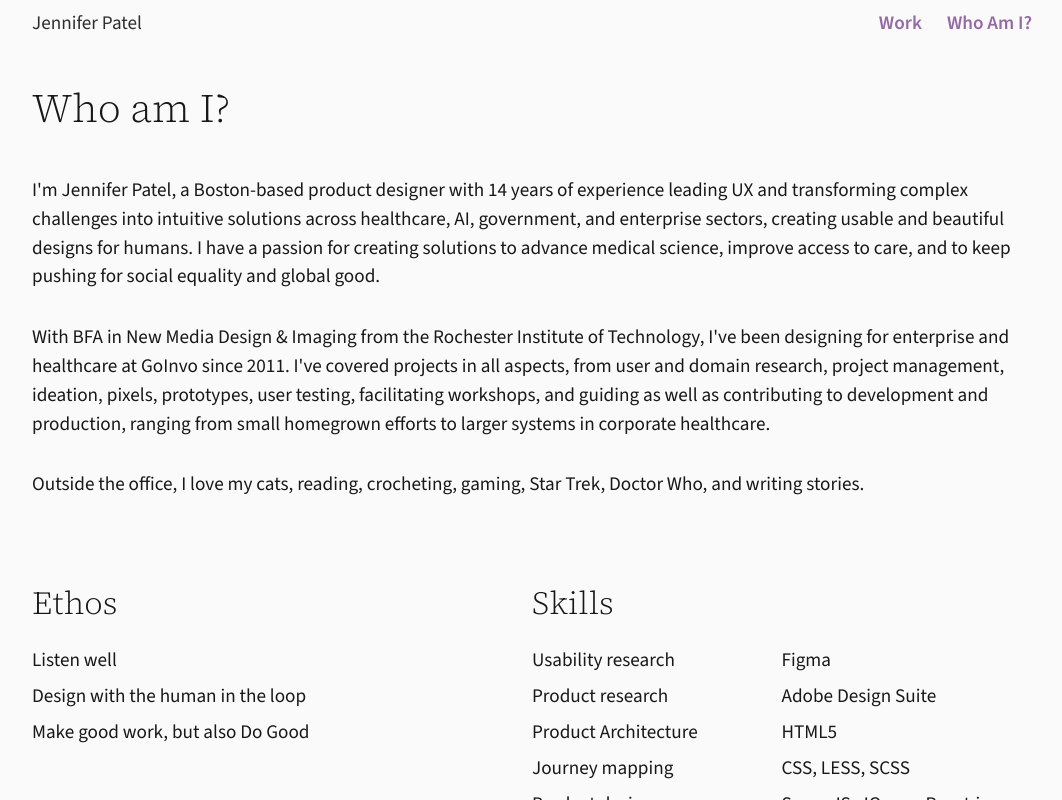
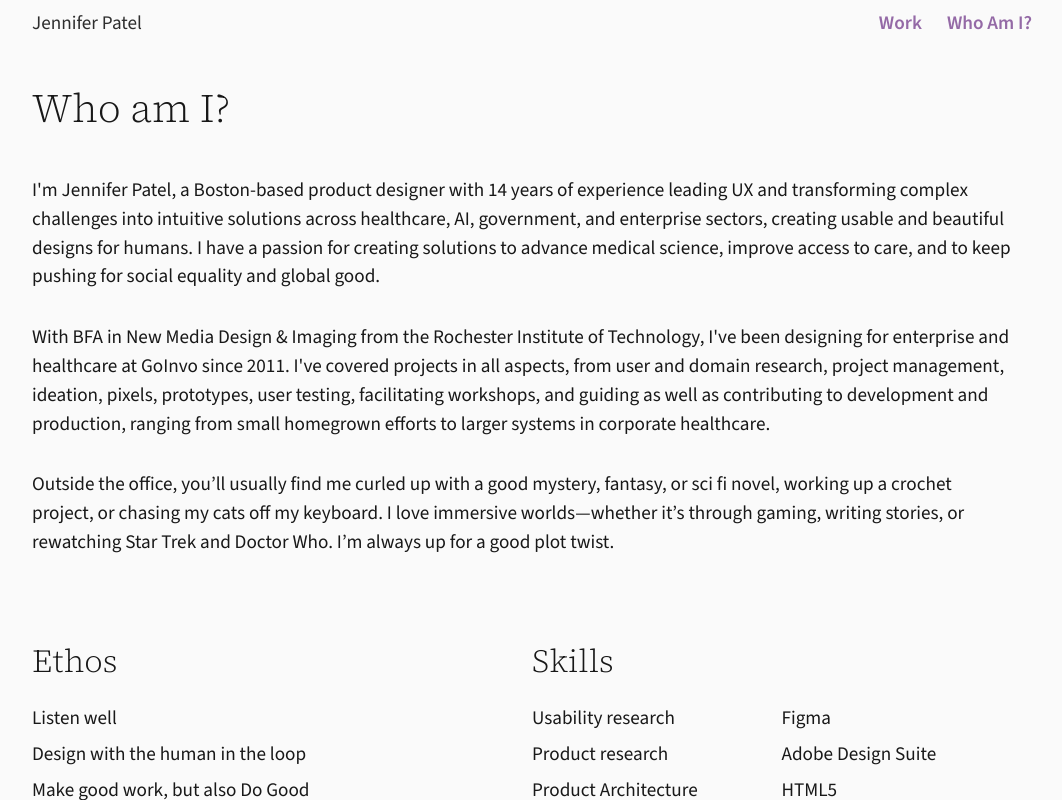
Before and after one commit to jen-p/jens-portfolio-2024, a Next.js app: page /whoami in a window 1280 px wide. Shown: the top 800 px of the page, without its empty margins (108-1170 px from the left). Built offline with nearby package versions, Linux system fonts and the light colour scheme.

Commit message:
Update whoami.js

```diff
--- a/src/pages/whoami.js
+++ b/src/pages/whoami.js
@@ -13,7 +13,7 @@ const Whoami = () => (
         <div className="blurb section">
           <p>I'm Jennifer Patel, a Boston-based product designer with 14 years of experience leading UX and transforming complex challenges into intuitive solutions across healthcare, AI, government, and enterprise sectors, creating usable and beautiful designs for humans. I have a passion for creating solutions to advance medical science, improve access to care, and to keep pushing for social equality and global good.</p>
           <p>With BFA in New Media Design & Imaging from the Rochester Institute of Technology, I've been designing for enterprise and healthcare at GoInvo since 2011. I've covered projects in all aspects, from user and domain research, project management, ideation, pixels, prototypes, user testing, facilitating workshops, and guiding as well as contributing to development and production, ranging from small homegrown efforts to larger systems in corporate healthcare.</p>
-          <p>Outside the office, I love my cats, reading, crocheting, gaming, Star Trek, Doctor Who, and writing stories.</p>
+          <p>Outside the office, you’ll usually find me curled up with a good mystery, fantasy, or sci fi novel, working up a crochet project, or chasing my cats off my keyboard. I love immersive worlds—whether it’s through gaming, writing stories, or rewatching Star Trek and Doctor Who. I’m always up for a good plot twist.</p>
         </div>
 
         <div className="flex-container">
```
